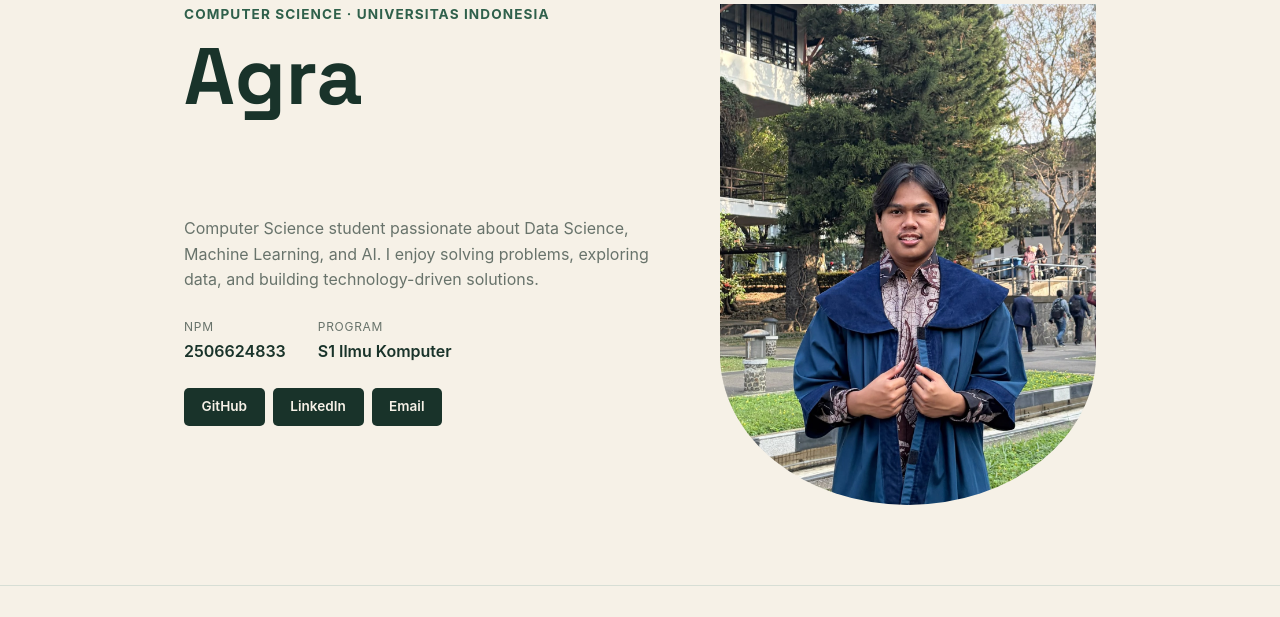
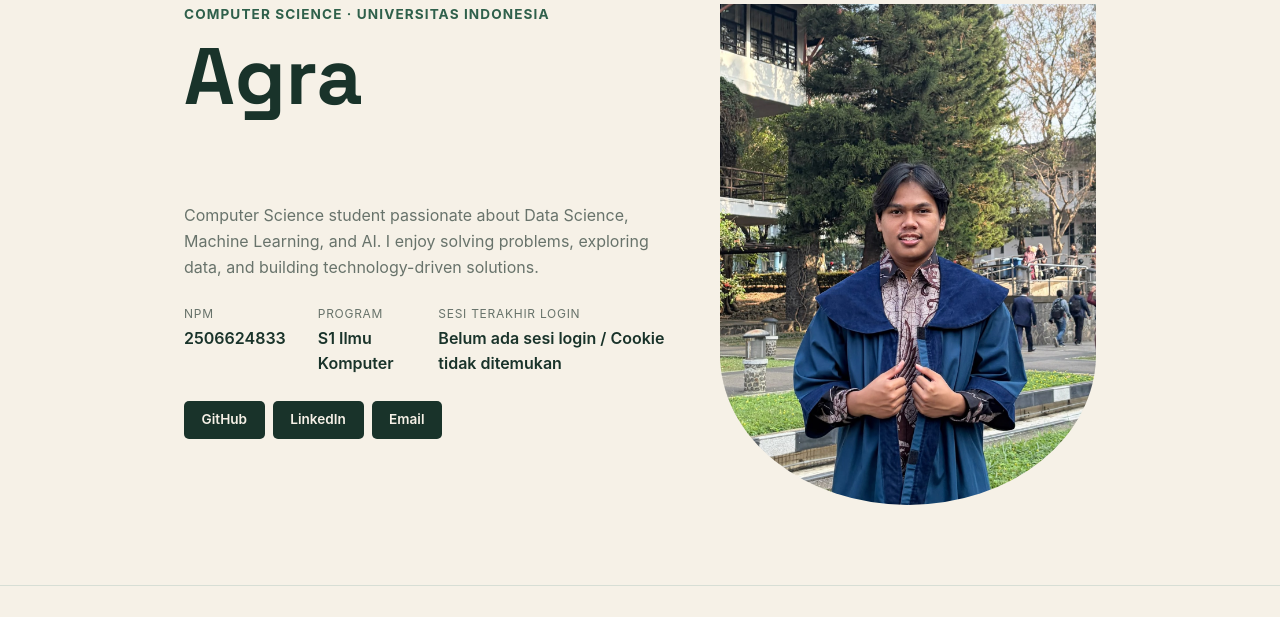
Before and after one commit to Agra-17/myportofolio, a Django app: page / in a window 1280 px wide. Shown: the part 142-759 px from the top of the page. Run offline with Django 5.2, Linux system fonts and the light colour scheme.

Commit message:
feat : add information last login in index.html

```diff
--- a/main/views.py
+++ b/main/views.py
@@ -10,6 +10,7 @@ import datetime
 
 
 def show_main(request):
+    last_login = request.COOKIES.get('last_login', 'Belum ada sesi login / Cookie tidak ditemukan')
     context = {
         "name": "Agra",
         "npm": "2506624833",
@@ -17,6 +18,7 @@ def show_main(request):
         "bio": (
             "Computer Science student passionate about Data Science, Machine Learning, and AI. I enjoy solving problems, exploring data, and building technology-driven solutions."
         ),
+        "last_login" : last_login,
     }
     return render(request, "index.html", context)
 
@@ -165,7 +167,7 @@ def login_user(request):
         return response
 
     context = {
-        "name": "Burhan",
+        "name": "Agra",
         "form": form,
     }
     return render(request, "login.html", context)
--- a/templates/index.html
+++ b/templates/index.html
@@ -22,6 +22,10 @@
                         <div class="meta-row">
                             <dt>Program</dt>
                             <dd>{{study_program}}</dd>
+                        </div>
+                        <div class="meta-row">
+                            <dt>Sesi Terakhir Login</dt>
+                            <dd>{{ last_login }}</dd>
                         </div>
                     </dl>
 
```
